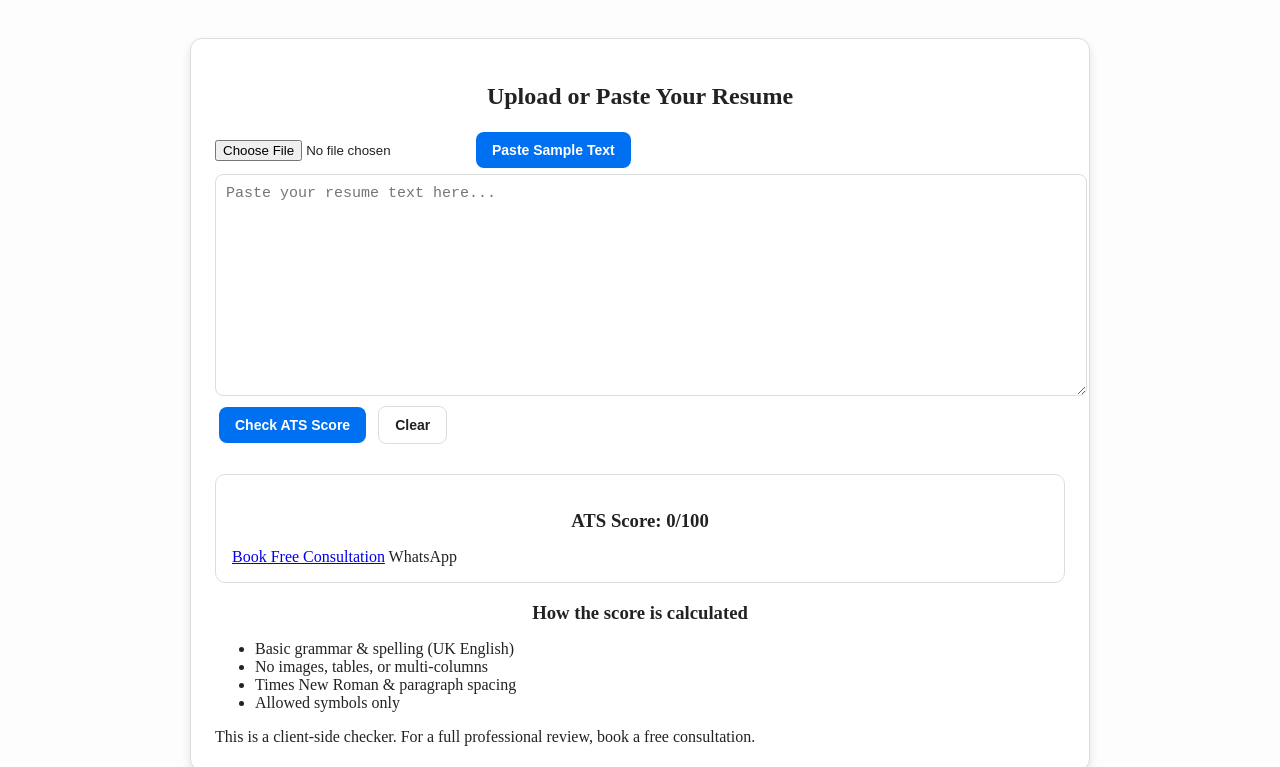
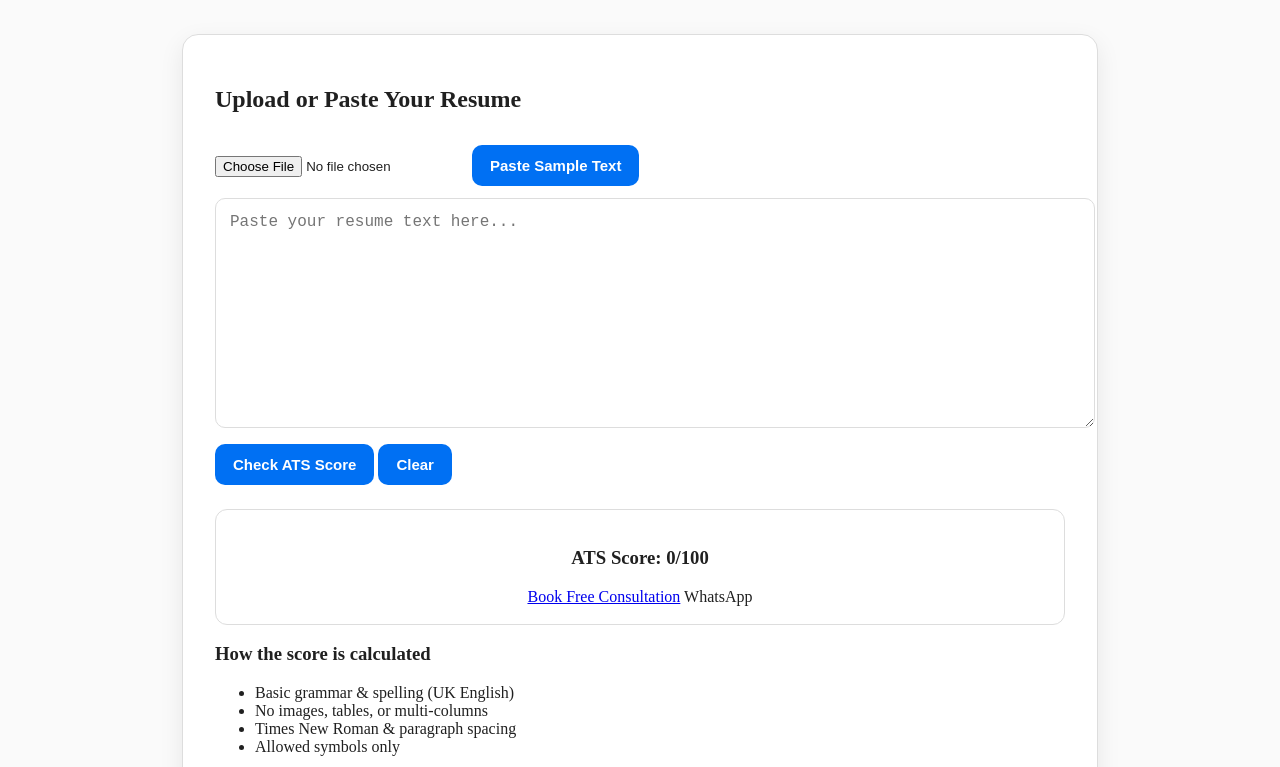
Before and after one commit to REZoom-ATS/REZoom, a plain HTML site: page index.html in a window 1280 px wide. Shown: the part 96-863 px from the top of the page. Drawn offline with nearby package versions, Linux system fonts and the light colour scheme; a script that the page names is missing.

Commit message:
Update style.css

```diff
--- a/style.css
+++ b/style.css
@@ -1,83 +1,78 @@
-/* --- Global Styles --- */
 body {
   font-family: "Times New Roman", serif;
   margin: 0;
-  padding: 0;
   background: var(--bg);
   color: var(--text);
   transition: background 0.3s, color 0.3s;
 }
 
 :root {
-  --bg-light: #fdfdfd;
+  --bg-light: #fafafa;
   --bg-dark: #1c1c1c;
-  --text-light: #222;
-  --text-dark: #f4f4f4;
-  --card-bg-light: #ffffff;
-  --card-bg-dark: #2b2b2b;
-  --border-color-light: #ddd;
-  --border-color-dark: #444;
+  --text-light: #202020;
+  --text-dark: #f0f0f0;
+  --card-light: #ffffff;
+  --card-dark: #2b2b2b;
+  --border-light: #ddd;
+  --border-dark: #444;
+  --primary: #0070f3;
 }
 
 body.day {
   --bg: var(--bg-light);
   --text: var(--text-light);
-  --card-bg: var(--card-bg-light);
-  --border-color: var(--border-color-light);
+  --card: var(--card-light);
+  --border: var(--border-light);
 }
 
 body.night {
   --bg: var(--bg-dark);
   --text: var(--text-dark);
-  --card-bg: var(--card-bg-dark);
-  --border-color: var(--border-color-dark);
+  --card: var(--card-dark);
+  --border: var(--border-dark);
 }
 
 .container {
   max-width: 850px;
   margin: 40px auto;
-  background: var(--card-bg);
-  border-radius: 12px;
-  box-shadow: 0 4px 10px rgba(0,0,0,0.1);
-  padding: 24px;
-  border: 1px solid var(--border-color);
+  background: var(--card);
+  padding: 32px;
+  border-radius: 16px;
+  box-shadow: 0 8px 24px rgba(0, 0, 0, 0.08);
+  border: 1px solid var(--border);
 }
 
-h1, h2, h3 {
+h1 {
+  font-size: 28px;
   text-align: center;
   font-weight: bold;
-  margin-bottom: 16px;
 }
 
 textarea {
   width: 100%;
-  height: 200px;
-  border-radius: 8px;
-  border: 1px solid var(--border-color);
-  padding: 10px;
-  font-size: 15px;
-  background: var(--card-bg);
+  min-height: 200px;
+  border-radius: 10px;
+  border: 1px solid var(--border);
+  padding: 14px;
+  font-size: 16px;
+  background: var(--card);
   color: var(--text);
   resize: vertical;
+  margin-top: 12px;
 }
 
-input[type="file"] {
-  margin-top: 10px;
-}
-
-/* --- Buttons --- */
 button, a.button {
   display: inline-block;
-  background: #0070f3;
-  color: white;
+  background: var(--primary);
+  color: #fff;
   border: none;
-  padding: 10px 16px;
-  margin: 6px 4px;
-  border-radius: 8px;
+  padding: 12px 18px;
+  margin-top: 12px;
+  border-radius: 10px;
+  font-size: 15px;
+  font-weight: 600;
   cursor: pointer;
-  font-weight: bold;
-  font-size: 14px;
-  transition: background 0.2s ease-in-out, transform 0.1s;
+  transition: background 0.2s ease, transform 0.1s;
 }
 
 button:hover, a.button:hover {
@@ -85,90 +80,40 @@ button:hover, a.button:hover {
   transform: translateY(-1px);
 }
 
-button.ghost {
-  background: transparent;
-  color: var(--text);
-  border: 1px solid var(--border-color);
-}
-
-button.ghost:hover {
-  background: rgba(0,0,0,0.05);
-}
-
-/* --- Score Section --- */
 #result {
   margin-top: 24px;
-  background: var(--card-bg);
-  border: 1px solid var(--border-color);
-  padding: 16px;
-  border-radius: 10px;
+  background: var(--card);
+  border: 1px solid var(--border);
+  padding: 18px;
+  border-radius: 12px;
+  text-align: center;
 }
 
 .progress-bar {
   width: 100%;
-  height: 20px;
+  height: 22px;
   background: #ddd;
-  border-radius: 10px;
+  border-radius: 12px;
+  margin-top: 8px;
   overflow: hidden;
-  margin-top: 8px;
 }
 
 #scoreFill {
   display: block;
   height: 100%;
-  background: linear-gradient(90deg,#28a745,#2ea44f);
-  transition: width 0.3s ease;
+  background: linear-gradient(90deg, #28a745, #2ea44f);
+  transition: width 0.4s ease-in-out;
 }
 
-/* --- Suggestions --- */
+#suggestions {
+  margin-top: 14px;
+  text-align: left;
+}
+
 #suggestions ul {
   padding-left: 20px;
 }
 
 #suggestions li {
   margin-bottom: 6px;
-  font-size: 15px;
 }
-
-/* --- Debug Panel --- */
-.debug {
-  margin-top: 12px;
-  padding: 10px;
-  background: rgba(255, 229, 100, 0.1);
-  border-left: 4px solid #ff9800;
-  border-radius: 8px;
-  font-family: monospace;
-  font-size: 13px;
-  max-height: 250px;
-  overflow-y: auto;
-  white-space: pre-wrap;
-}
-
-.debug h4 {
-  margin: 0 0 6px;
-  font-size: 14px;
-  color: #ff9800;
-}
-
-.debug pre {
-  margin: 0;
-}
-
-/* --- Toggle Switch --- */
-.toggle-container {
-  display: flex;
-  align-items: center;
-  justify-content: flex-end;
-}
-
-.toggle-container label {
-  display: flex;
-  align-items: center;
-  gap: 6px;
-  font-size: 13px;
-  cursor: pointer;
-}
-
-input[type="checkbox"] {
-  accent-color: #0070f3;
-}
```
